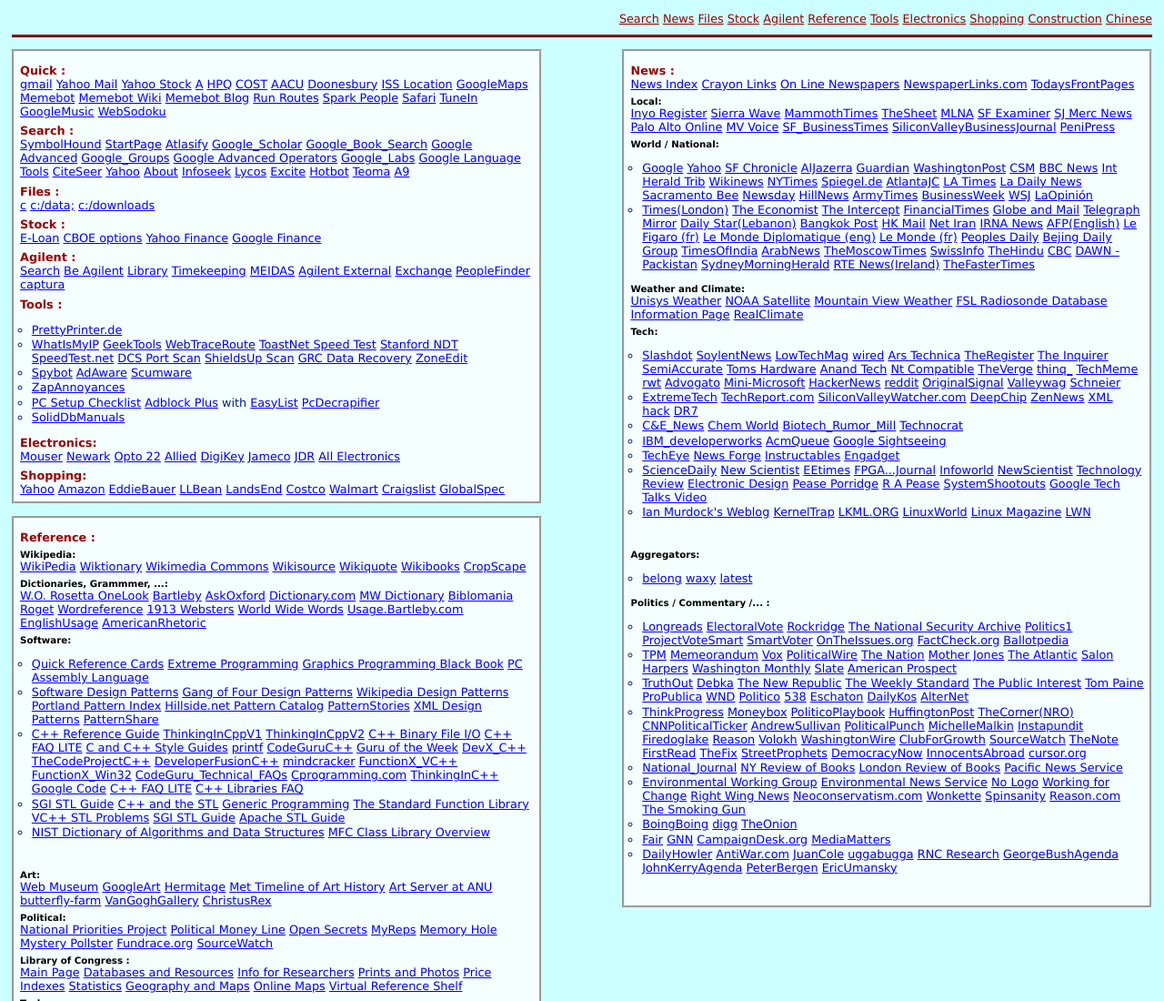
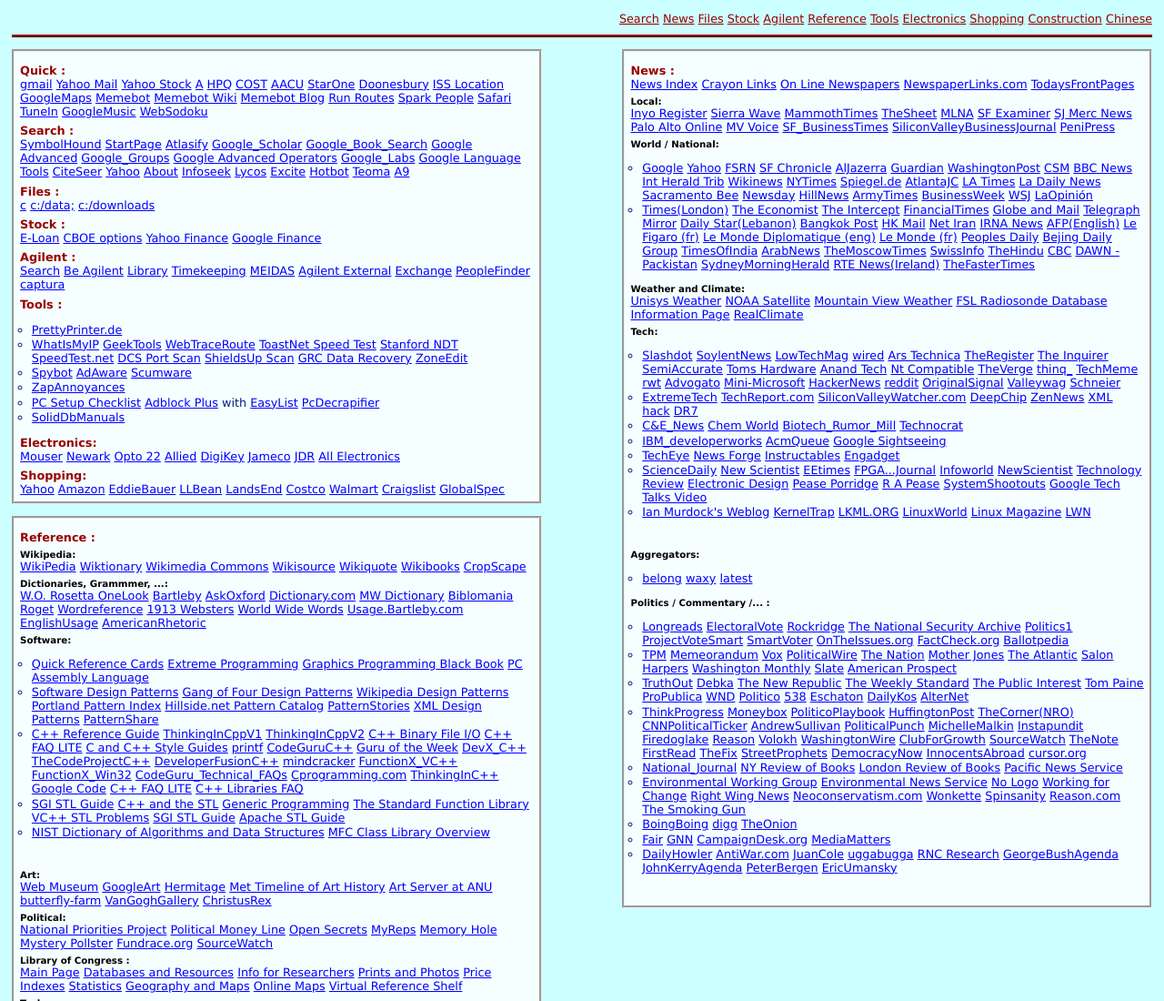
Before and after one commit to fkzack/fkzack.github.io, a plain HTML site: page index.html in a window 1280 px wide. Shown: the top 1100 px of the page at 91% size. Drawn offline with Linux system fonts and the light colour scheme; files whose address does not match are found by name.

Commit message:
Update index.html
Add star one and fsrn

```diff
--- a/index.html
+++ b/index.html
@@ -30,6 +30,7 @@
 	<a href="http://finance.yahoo.com/q?s=HPQ">HPQ</a>
 	<a href="http://finance.yahoo.com/q?s=COST">COST</a>
 	<a href="http://addisonavenue.com/">AACU</a>
+	<a href="https://www.starone.org/">StarOne</a>
 	<a href="http://www.ucomics.com/doonesbury/">Doonesbury</a>
 	<a href="http://science.nasa.gov/temp/StationLoc.html">ISS Location</a>
 	<a href="http://maps.google.com/">GoogleMaps</a>
@@ -185,6 +186,7 @@
 <li>
 	<a href="http://news.google.com/">Google</a>
 	<a href="http://news.yahoo.com/">Yahoo</a>
+	<a href="https://fsrn.org/">FSRN</a>
 	<a href="http://www.sfgate.com/chronicle/">SF Chronicle</a>
 	<a href="http://english.aljazeera.net/">AlJazerra</a>
 	<a href="http://www.guardian.co.uk/">Guardian</a>
```
